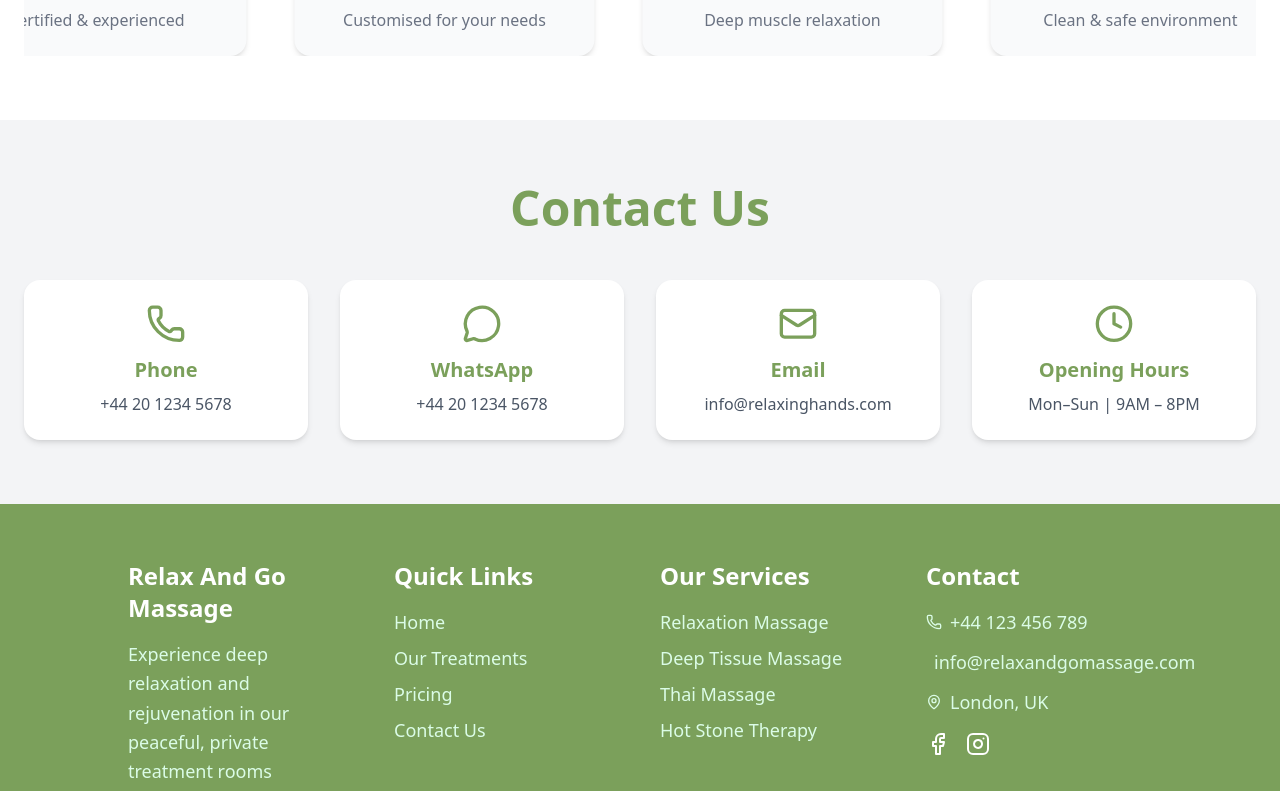
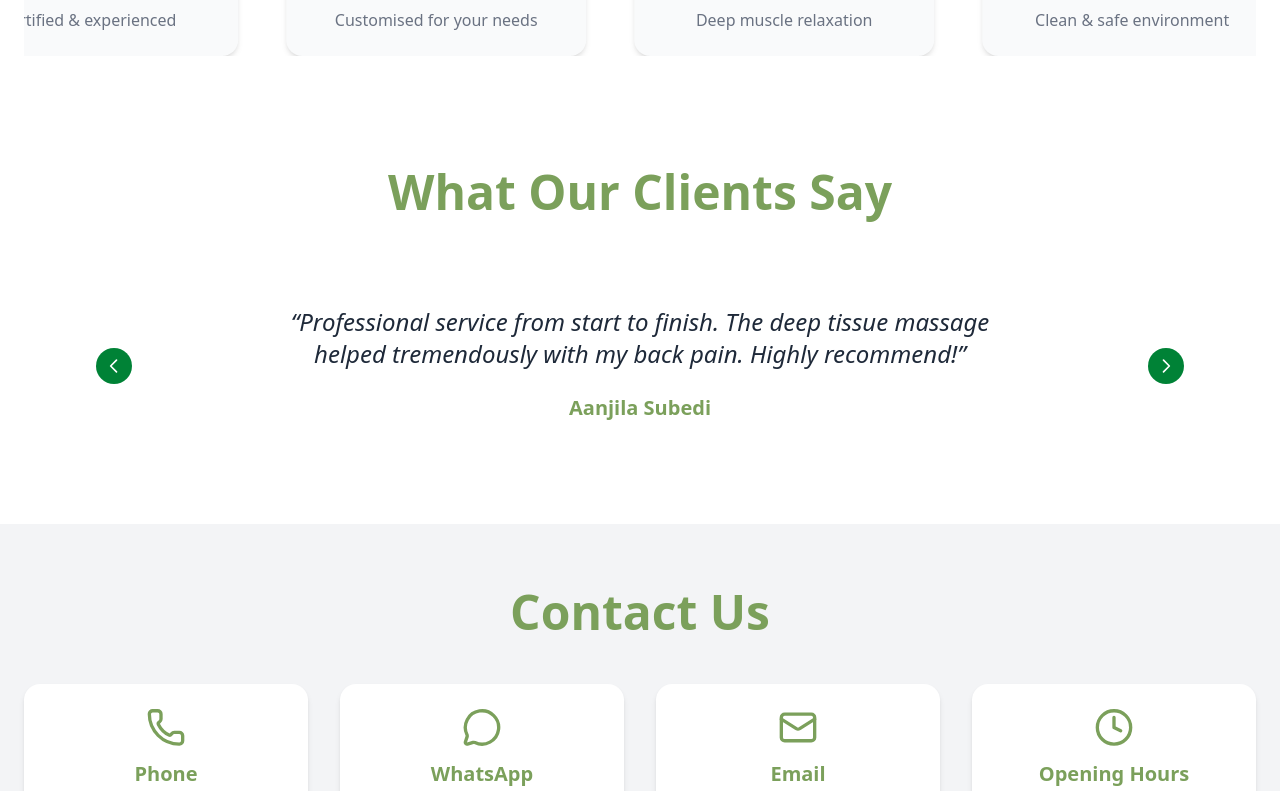
Before and after one commit to sadip-khatri/relax, a React (Vite) app: page / in a window 1280 px wide. Shown: the part 2868-3659 px from the top of the page. Built offline with nearby package versions, Linux system fonts and the light colour scheme.

Commit message:
added one coponent in home

```diff
--- a/src/pages/Home/Home.tsx
+++ b/src/pages/Home/Home.tsx
@@ -3,6 +3,7 @@ import PrivateTreatment from "../../components/Home/PrivateTreatment";
 import Treatments from "../../components/Home/Treatments";
 import WhyChooseUs from "../../components/Home/WhyChooseUs";
 import ContactSection from "../../components/Home/ContactSection";
+import TestimonialsCarousel from "../../components/WhyChooseUs/TestimonialsCarousel";
 
 function Home() {
   return (
@@ -11,6 +12,7 @@ function Home() {
       <PrivateTreatment />
       <Treatments />
       <WhyChooseUs />
+      <TestimonialsCarousel />
       <ContactSection />
     </div>
   );
```
